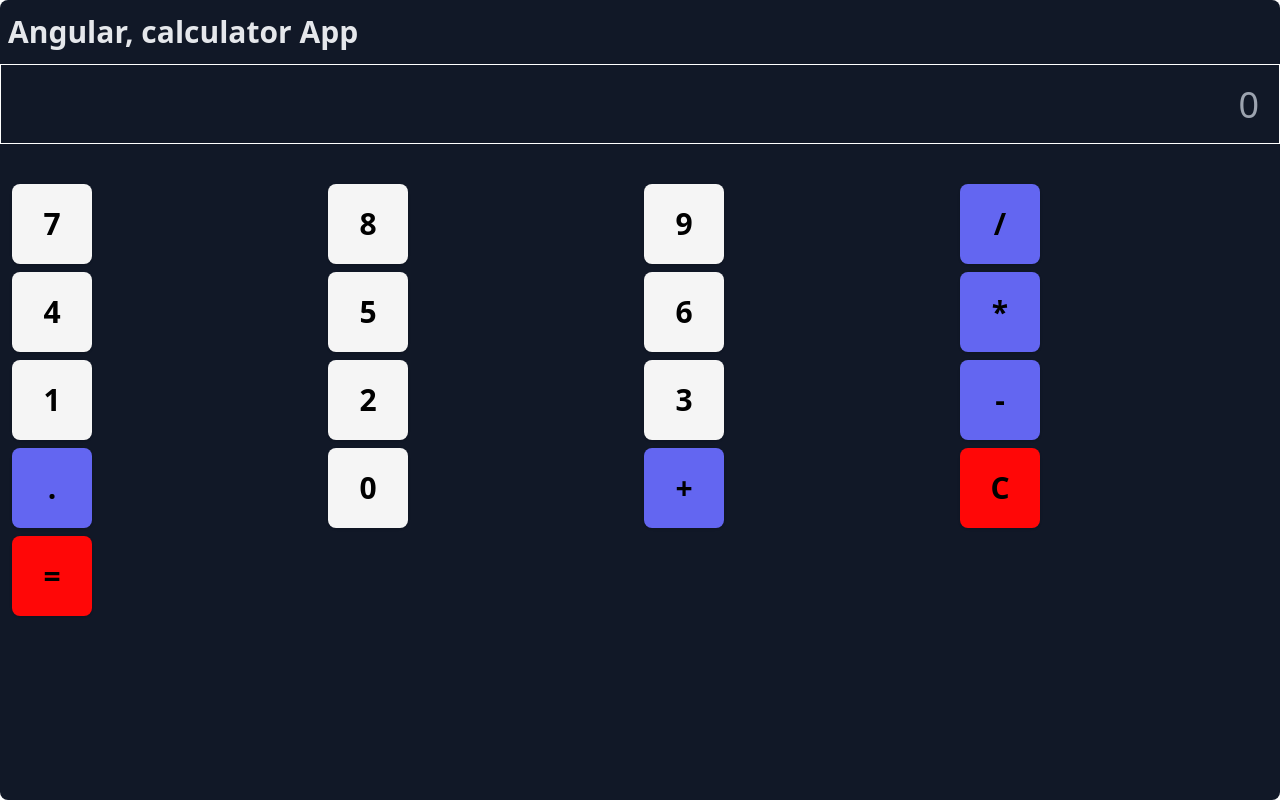
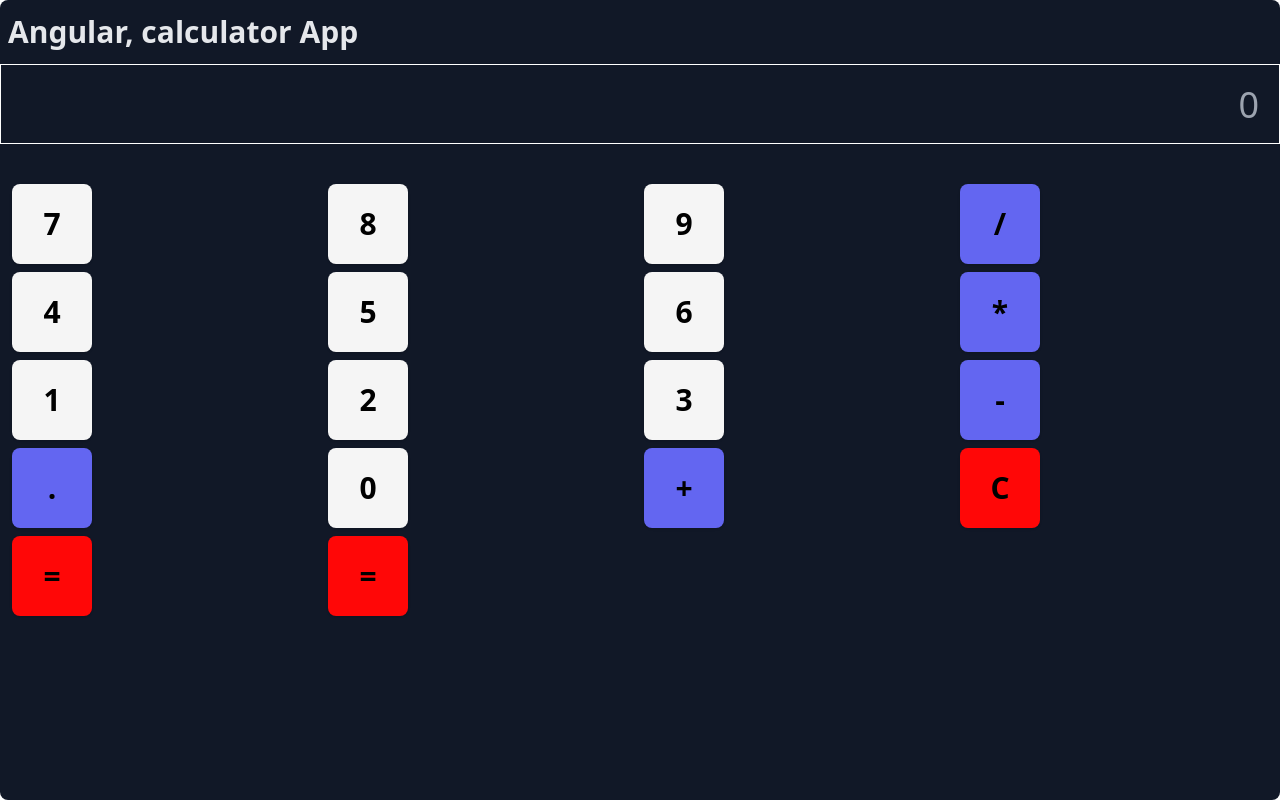
Before and after one commit to anask601/calculator-app, an Angular app: page / in a window 1280 px wide. Built offline with nearby package versions, Linux system fonts and the light colour scheme.

Commit message:
feat: evalutetion completed

```diff
--- a/src/app/calculator-button/calculator-button.component.html
+++ b/src/app/calculator-button/calculator-button.component.html
@@ -1,7 +1,7 @@
 <button
   [ngClass]="valueToShowOnButton.color"
   class="flex items-center justify-center w-20 h-20 text-3xl font-bold bg-white rounded-lg shadow text-gray"
-  (click)="onEnteredValue(valueToShowOnButton.value)"
+  (click)="onEnteredValue(valueToShowOnButton)"
   value="9"
 >
   {{ valueToShowOnButton.value }}
--- a/src/app/calculator/calculator.component.html
+++ b/src/app/calculator/calculator.component.html
@@ -10,4 +10,8 @@
     [valueToShowOnButton]="button"
     (buttonClicked)="showWhichButtonHasBeenClicked($event)"
   ></app-calculator-button>
+  <app-calculator-button
+    [valueToShowOnButton]="{ value: '=', color: 'red' }"
+    (buttonClicked)="calculateResult()"
+  ></app-calculator-button>
 </div>
--- a/src/app/calculator/calculator.component.ts
+++ b/src/app/calculator/calculator.component.ts
@@ -13,6 +13,27 @@
 
   ngOnInit(): void {}
   showWhichButtonHasBeenClicked(e: any) {
-    this.parentValue += e;
+    switch (e.action) {
+      case 'clearAll': {
+        this.clearInput();
+        break;
+      }
+      default: {
+        this.parentValue += e.value;
+        break;
+      }
+    }
+  }
+
+  clearInput() {
+    this.parentValue = '';
+  }
+
+  calculateResult() {
+    console.log(eval(this.parentValue));
+    if (this.parentValue === undefined) {
+      return;
+    }
+    this.parentValue = eval(this.parentValue);
   }
 }
```
